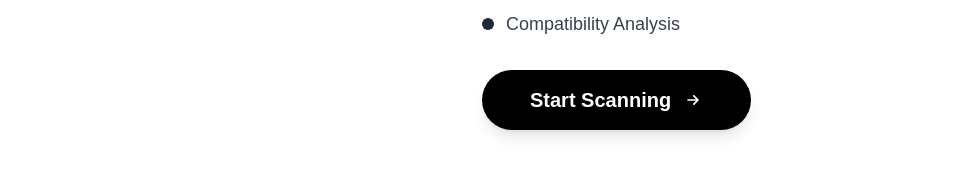
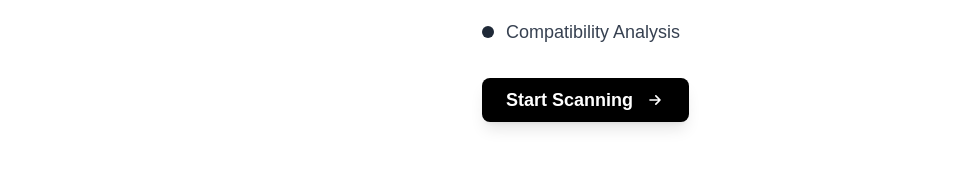
Before and after one commit to symonkipkemei/revit-dependency-scanner, a Next.js app in the folder frontend/: page / in a window 1280 px wide. Shown: the part 554-730 px from the top of the page, without its empty margins (126-1092 px from the left). Built offline with nearby package versions, Linux system fonts and the light colour scheme; a web font is replaced by a local one.

Commit message:
fix: fix indifferences

```diff
--- a/frontend/components/CoverPage.tsx
+++ b/frontend/components/CoverPage.tsx
@@ -27,7 +27,8 @@ export default function CoverPage({ onEnterApp }: CoverPageProps) {
               Revit Dependency Scanner
             </h1>
             <p className="text-2xl md:text-3xl text-gray-700 mb-4 leading-relaxed">
-              Find compatible package versions across Revit versions.
+              Find compatible package versions<br />
+              across Revit versions.
             </p>
             <p className="text-2xl md:text-3xl text-black font-medium mb-8">
               Avoid dependency hell.
@@ -53,7 +54,7 @@ export default function CoverPage({ onEnterApp }: CoverPageProps) {
               onMouseEnter={() => setIsHovered(true)}
               onMouseLeave={() => setIsHovered(false)}
               className="
-                group relative px-12 py-4 bg-black text-white rounded-full text-xl font-semibold
+                group relative px-6 py-2 bg-black text-white rounded-lg text-lg font-semibold
                 transform transition-all duration-300 ease-out
                 hover:bg-gray-800 hover:scale-105 hover:shadow-xl
                 focus:outline-none focus:ring-4 focus:ring-gray-200
--- a/frontend/components/SearchBar.tsx
+++ b/frontend/components/SearchBar.tsx
@@ -80,7 +80,7 @@ export default function SearchBar({ onSearch, searchResults, onSelectResult, que
           <input
             ref={inputRef}
             type="text"
-            placeholder="Search .NET Package"
+            placeholder="Scan Revit .NET Packages"
             style={{ fontFamily: 'Quan Light, sans-serif' }}
             className="flex-1 px-3 py-2 border border-gray-300 focus:ring-1 focus:ring-gray-400 focus:border-gray-400 text-base"
             value={query}
```
